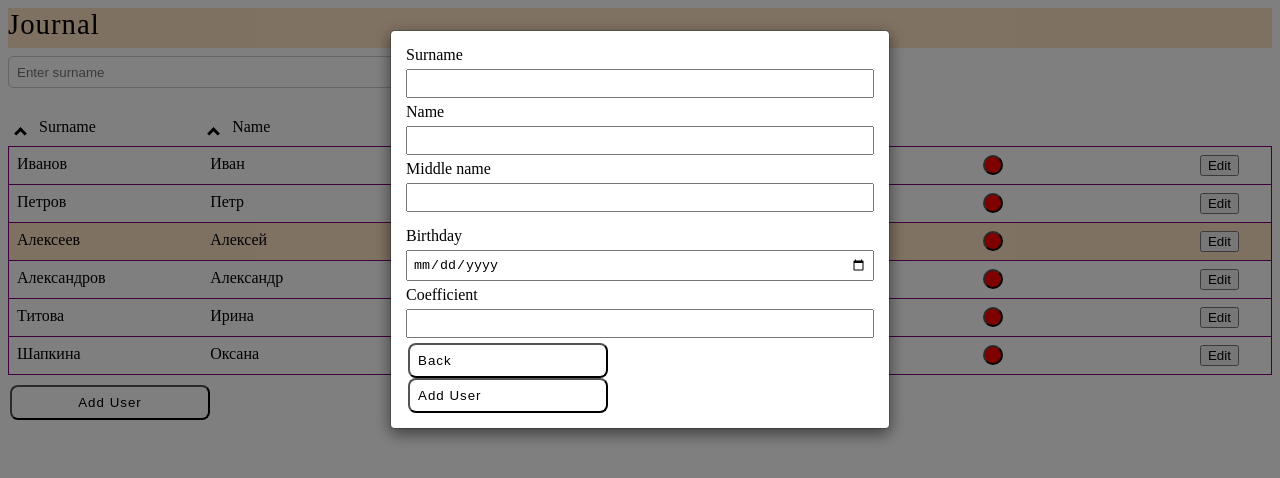
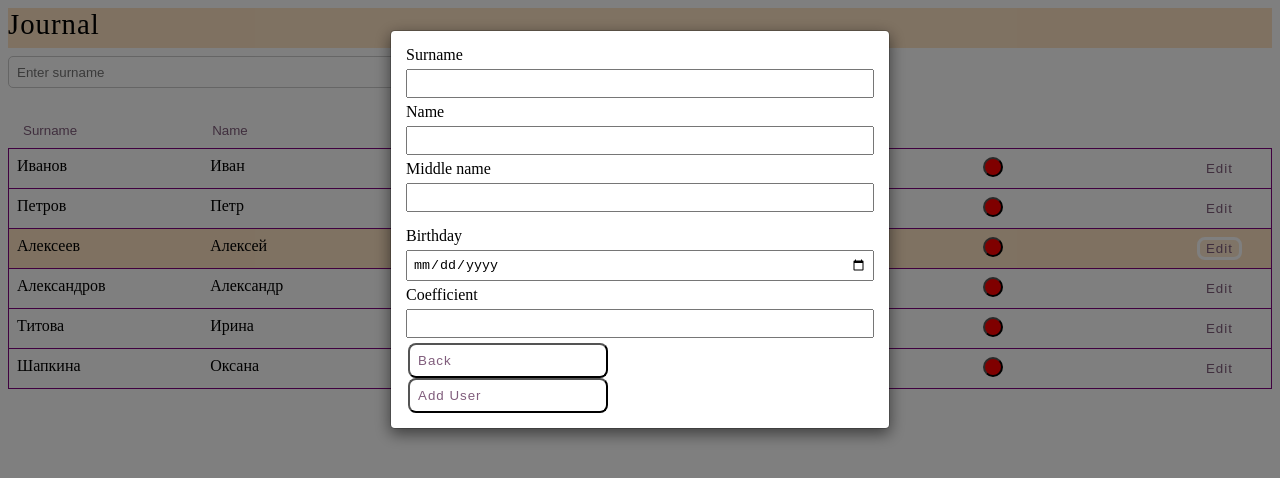
Before and after one commit to vpsmolina/homework, an Angular app: page /add in a window 1280 px wide. Shown: the top 478 px of the page. Built offline with nearby package versions, Linux system fonts and the light colour scheme.

Commit message:
change styles

```diff
--- a/src/app/user-form/user-form.component.less
+++ b/src/app/user-form/user-form.component.less
@@ -117,7 +117,7 @@ input.ng-touched.ng-valid{
   max-width: 200px;
   background: rgba(255, 255, 255, 0.5);
   border-radius: 8px;
-  color: black;
+  color: #805d7c;
   text-align: center;
   text-decoration: none;
   letter-spacing: 1px;
--- a/src/app/users/users.component.html
+++ b/src/app/users/users.component.html
@@ -4,33 +4,37 @@
     {{title}}
   </div>
 </div>
-<div class="users__filter">
-  <label>
-    <input type="text" placeholder="Enter surname" [(ngModel)]="searchName">
-  </label>
+<div class="header">
+  <div class="users__filter">
+    <label>
+      <input type="text" placeholder="Enter surname" [(ngModel)]="searchName">
+    </label>
+  </div>
+  <button class="transparent-button" (click)="addUser()">Add User</button>
+  <!--<button class="button-off" (click)="off()">Off</button>-->
 </div>
 
 <div class="users__table">
   <div class="users__table-header">
     <div class="users__table-header-column">
-    <button class="users__sort-button" (click)="sortUser('surname')" ></button>
-      Surname
+    <button class="users__sort-button" (click)="sortUser('surname')" >Surname</button>
+
     </div>
     <div class="users__table-header-column">
-      <button class="users__sort-button" (click)="sortUser('name')" ></button>
-      Name
+      <button class="users__sort-button" (click)="sortUser('name')" >Name</button>
+
     </div>
     <div class="users__table-header-column">
-      <button class="users__sort-button" (click)="sortUser('middleName')" ></button>
-      Middle name
+      <button class="users__sort-button" (click)="sortUser('middleName')" >Middle name</button>
+
     </div>
     <div class="users__table-header-column">
-      <button class="users__sort-button" (click)="sortUser('birthday')" ></button>
-      Birthday
+      <button class="users__sort-button" (click)="sortUser('birthday')" >Birthday</button>
+
     </div>
     <div class="users__table-header-column">
-      <button class="users__sort-button" (click)="sortUser('coefficient')" ></button>
-      Coefficient
+      <button class="users__sort-button" (click)="sortUser('coefficient')" >Coefficient</button>
+
     </div>
     <div class="users__table-header-column"></div>
   </div>
@@ -64,7 +68,6 @@
       </div>
     </div>
   </div>
-  <button class="transparent-button" (click)="addUser()">Add User</button>
 <!--  <button class="transparent-button" type="submit"
           routerLink="/add">Добавить</button>-->
 </div>
--- a/src/app/users/users.component.less
+++ b/src/app/users/users.component.less
@@ -18,10 +18,14 @@
   width: 20px;
   height: 20px;
 }
-
+.header {
+  display: flex;
+  flex-direction: row;
+}
 .users__filter {
   width: 30%;
-  margin-bottom: 1rem;
+  margin-right: 1rem;
+
   height: 30px;
 
   input {
@@ -52,7 +56,7 @@ fieldset {width: 500px;}
 
       &-column {
         flex: 0 1 calc((100vw - 40px) / 7);
-        padding: 8px;
+        padding: 6px;
 
         &:last-child {
           flex: 40px;
@@ -105,51 +109,48 @@ fieldset {width: 500px;}
   }
 
   &__sort-button {
-    border: solid black;
-    background: white;
-    border-width: 0 3px 3px 0;
-    display: inline-block;
-    padding: 3px;
-    transform: rotate(-135deg);
-    margin: 0 10px 0 0;
-  }
-/*  &__sort-button {
+    color: #805d7c;
     border: solid white;
     background: white;
-    border-width: 0 3px 3px 0;
+    border-radius: 8px;
+    /*border-width: 0 3px 3px 0;*/
     display: inline-block;
-    padding: 3px;
-    padding-right: 18px;
-    position: relative;
-  }*/
-/*  &__sort-button:before,
-  &__sort-button:after {
-    border: 4px solid transparent;
-    content: "";
-    display: block;
-    height: 0;
-    right: 5px;
-    top: 50%;
-    position: absolute;
-    width: 0;
+    /* padding: 3px;*/
+    /*    transform: rotate(-135deg);
+        margin: 0 10px 0 0;*/
   }
-  &__sort-button:before {
-    border-bottom-color: #666;
-    margin-top: -9px;
-  }
-  &__sort-button:after {
-    border-top-color: red;
-    margin-top: 1px;
-  }*/
 
+
+  &__sort-button:hover {
+    background-color: #805d7c;
+    color: #fff;
+    border: solid #805d7c;
+    transform: scale(1.02);
+    box-shadow: 0 0 5px #805d7c;
+    z-index: 10;
+}
 
 
   &__edit-button {
-
+    color: #805d7c;
+    border: solid white;
+    background: white;
+    display: inline-block;
+    background: rgba(255, 255, 255, 0.2);
+    border-radius: 8px;
+    text-align: center;
+    text-decoration: none;
+    letter-spacing: 1px;
+    transition: all 0.3s ease-out;
   }
   &__edit-button:hover{
     background-color: #805d7c;
     color: #fff;
+    border: solid #805d7c;
+    transform: scale(1.02);
+    box-shadow: 0 0 5px #805d7c;
+    /*transition: .2s all;*/
+    z-index: 10;
   }
 }
 
@@ -161,15 +162,15 @@ fieldset {width: 500px;}
 }
 
 .transparent-button {
-  display: compact;
+  /*display: compact;*/
   /*box-sizing: border-box;*/
-  margin: 10px 2px auto;
+  margin: -1px 12px ;
   padding: 8px;
   width: 80%;
   max-width: 200px;
   background: rgba(255, 255, 255, 0.5);
   border-radius: 8px;
-  color: black;
+  color: #805d7c;
   text-align: center;
   text-decoration: none;
   letter-spacing: 1px;
@@ -179,6 +180,3 @@ fieldset {width: 500px;}
   background-color: #805d7c;
   color: #fff;
 }
-.popUp {
-  padding: 2rem 0;
-}
```
